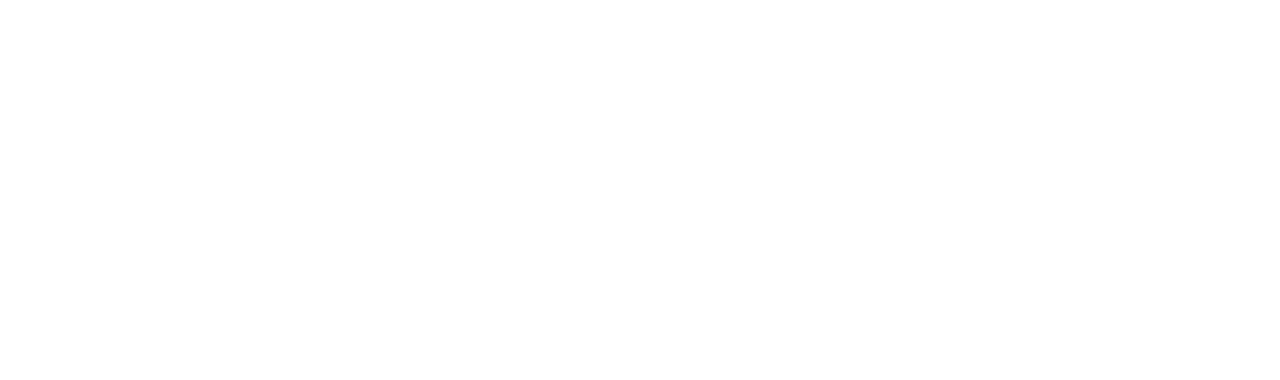
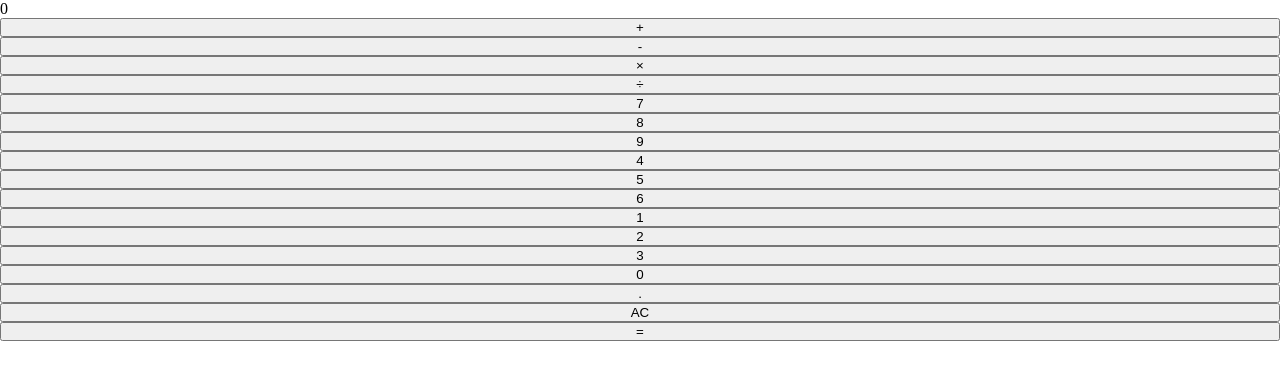
Before and after one commit to AhmedDanjuma/calculator_repo, a plain HTML site: page Calculator/index.html in a window 1280 px wide. Drawn offline with Linux system fonts and the light colour scheme.

Commit message:
Added key--operators and number buttons

```diff
--- a/Calculator/index.html
+++ b/Calculator/index.html
@@ -7,8 +7,29 @@
     <link rel="stylesheet" href="style.css">
 </head>
 <body>
-
-
+    <!-- calculator is divided into the display and the keys -->
+    <div class="calculator">
+        <div class="calculator_display">0</div>
+        <div class="calculator_keys">
+            <button class="key--operator" data-action="">+</button>
+            <button class="key--operator" data-action="">-</button>
+            <button class="key--operator" data-action="">&times;</button>
+            <button class="key--operator" data-action="">&divide;</button>
+            <button>7</button>
+            <button>8</button>
+            <button>9</button>
+            <button>4</button>
+            <button>5</button>
+            <button>6</button>
+            <button>1</button>
+            <button>2</button>
+            <button>3</button>
+            <button>0</button>
+            <button data-action="decimal">.</button>
+            <button data-action="clear">AC</button>
+            <button class="key--equal" data-action="calculate">=</button>
+        </div>
+    </div>
     <script src="index.js"></script>
 </body>
 </html>
--- a/Calculator/style.css
+++ b/Calculator/style.css
@@ -0,0 +1,12 @@
+* {
+    margin: 0;
+    padding: 0;
+}
+
+a {
+    text-decoration: none;
+}
+
+.calculator_keys {
+    display: grid;
+}
```
